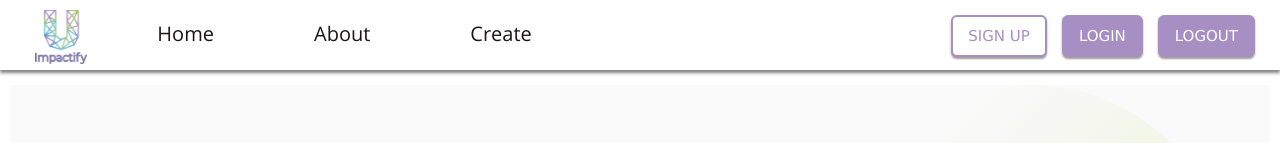
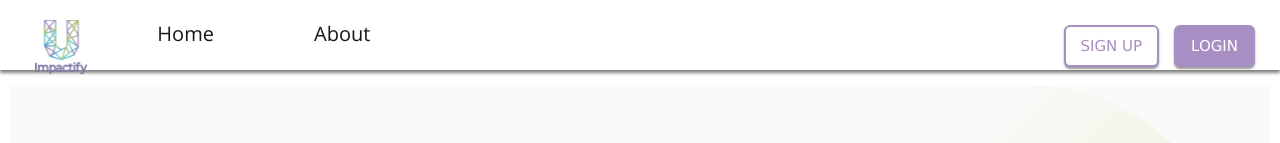
Before and after one commit to darryI/UImpactify, a React (Create React App) app in the folder frontend/: page / in a window 1280 px wide. Shown: the top 143 px of the page. Built offline with nearby package versions, Linux system fonts and the light colour scheme.

Commit message:
LUK-64 Moved navigation bar to a new location so that it could be altered based on whether or not the user is logged in. Fixed token typo in CreationForm.js. Logout is still causing errors even though it works as intended

```diff
--- a/frontend/src/App.js
+++ b/frontend/src/App.js
@@ -4,7 +4,8 @@ import {
   BrowserRouter as Router,
   Switch,
   Route,
-  Link
+  Link,
+  useHistory
 } from "react-router-dom";
 
 import About from './landing/About/About.js';
@@ -12,58 +13,26 @@ import Home from './landing/Home/Home.js';
 import SignUp from './landing/SignUp/SignUp/SignUp.js'
 import Courses from './courses/Courses/Courses.js';
 import Login from './landing/login/Login/Login.js';
+import TopBar from './utils/Navigation.js';
 import Logout from './landing/login/Logout/Logout.js';
 
 function App() {
 
   const [loggedIn, setLoggedIn] = React.useState(false);
 
-  let topBar;
-
-  React.useEffect(() => {
+/*  React.useEffect(() => {
       var token = JSON.parse(localStorage.getItem("jwtAuthToken"))
       if ( token === null) {
-         console.log("not logged in yet")
-
+        console.log(loggedIn)
       } else {
-          console.log("logged in babos")
+        console.log(loggedIn)
       }
-    }, [loggedIn])
+    }, [loggedIn])*/
 
   return (
     <Router>
       <div className="header">
-        <Link to="/logout">
-          <button className="navbarButton">LOGOUT</button>
-        </Link>
-        <Link to="/login">
-          <button className="navbarButton">LOGIN</button>
-        </Link>
-        <Link to="/SignUp">
-          <button className="navbarButton" id="navbarSignUpButton">SIGN UP</button>
-        </Link>
-        <img id="logo" src={require('./images/logo.svg')} alt="Logo"/>
-        <nav className="navbar">
-          <ul>
-            <li className="navItem">
-              <Link to="/">Home</Link>
-            </li>
-            <li className="navItem">
-              <Link to="/about">About</Link>
-            </li>
-            {/* <li className="navItem">
-                <Link to="/SignUp">SignUp</Link>
-            </li> */}
-            {/* <li className="navItem">
-              <Link to="/login">Login</Link>
-            </li> */}
-            <li className="navItem">
-              <Link to="/create">Create</Link>
-            </li>
-
-          </ul>
-
-        </nav>
+        <TopBar loggedIn={loggedIn} />
 
         {/* A <Switch> looks through its children <Route>s and
             renders the first one that matches the current URL. */}
--- a/frontend/src/courses/CreationForm/CreationForm.js
+++ b/frontend/src/courses/CreationForm/CreationForm.js
@@ -43,7 +43,7 @@ function CreationForm(props) {
         if ( token === null) {
         history.push("/login")
       } else {
-        API.putCourse(courseJSON, props.access_token).then(
+        API.putCourse(courseJSON, token.access_token).then(
           (result) => {
             props.updateCourse(courseJSON);
             // reset form values
--- a/frontend/src/landing/login/Logout/Logout.js
+++ b/frontend/src/landing/login/Logout/Logout.js
@@ -1,4 +1,3 @@
-import React from "react";
 import { useHistory } from "react-router-dom";
 
 function Logout(props){
@@ -7,6 +6,7 @@ function Logout(props){
     const history = useHistory();
 
     localStorage.removeItem('jwtAuthToken')
+    setLoggedIn(false);
     history.push("/login")
     return (null);
 
--- /dev/null
+++ b/frontend/src/utils/Navigation.js
@@ -0,0 +1,56 @@
+import React from "react";
+import { Link } from "react-router-dom";
+
+function TopBar(props) {
+
+    const loggedIn = props.loggedIn;
+
+    if (loggedIn){
+        return (
+          <div aria-label="topBar">
+            <Link to="/logout">
+              <button className="navbarButton">LOGOUT</button>
+            </Link>
+            <img id="logo" src={require('../images/logo.svg')} alt="Logo"/>
+            <nav className="navbar">
+              <ul>
+                <li className="navItem">
+                  <Link to="/">Home</Link>
+                </li>
+                <li className="navItem">
+                  <Link to="/about">About</Link>
+                </li>
+                <li className="navItem">
+                  <Link to="/create">Create</Link>
+                </li>
+              </ul>
+            </nav>
+          </div>
+        );
+    } else {
+        return (
+          <div aria-label="topBar">
+            <Link to="/login">
+              <button className="navbarButton">LOGIN</button>
+            </Link>
+            <Link to="/SignUp">
+              <button className="navbarButton" id="navbarSignUpButton">SIGN UP</button>
+            </Link>
+            <img id="logo" src={require('../images/logo.svg')} alt="Logo"/>
+            <nav className="navbar">
+              <ul>
+                <li className="navItem">
+                  <Link to="/">Home</Link>
+                </li>
+                <li className="navItem">
+                  <Link to="/about">About</Link>
+                </li>
+              </ul>
+            </nav>
+          </div>
+        );
+    }
+
+}
+
+export default TopBar;
```
